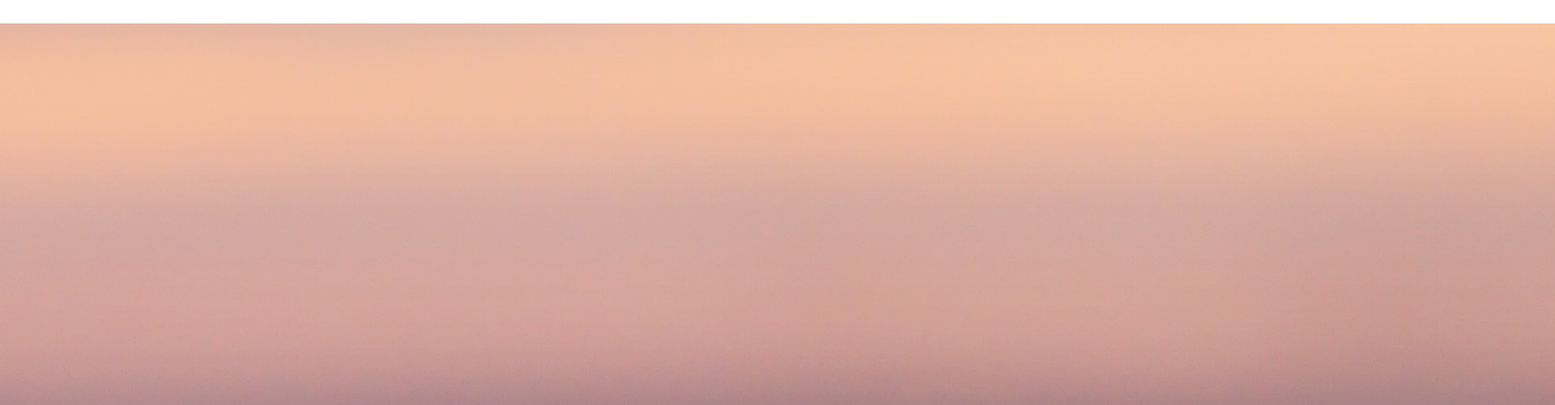
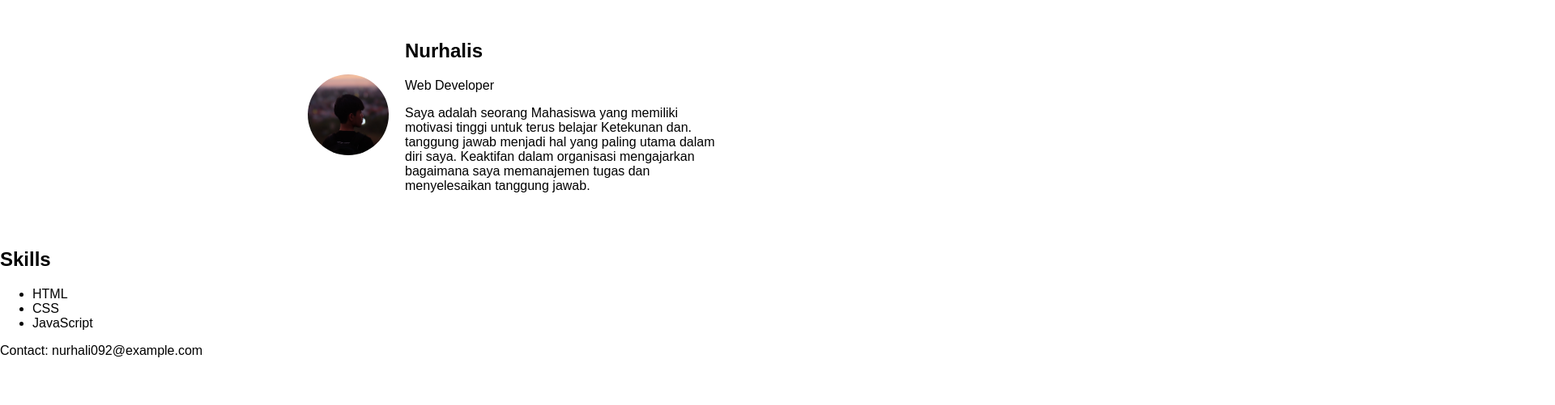
Before and after one commit to halis-juang/laporan_kakas_prak4, a plain HTML site: page index.html in a window 1280 px wide. Shown: the part 115-616 px from the top of the page at 81% size, 1920 px wide, since content can reach past the window. Drawn offline with Linux system fonts and the light colour scheme.

Commit message:
commit ke sembilan menambahkan style pada info

```diff
--- a/styles.css
+++ b/styles.css
@@ -17,3 +17,14 @@ header {
   align-items: center;
   padding: 2em;
 }
+
+.profile img {
+  border-radius: 50%;
+  margin-right: 20px;
+  height: 100px;
+  width: 100px;
+}
+
+.info {
+  max-width: 400px;
+}
```
